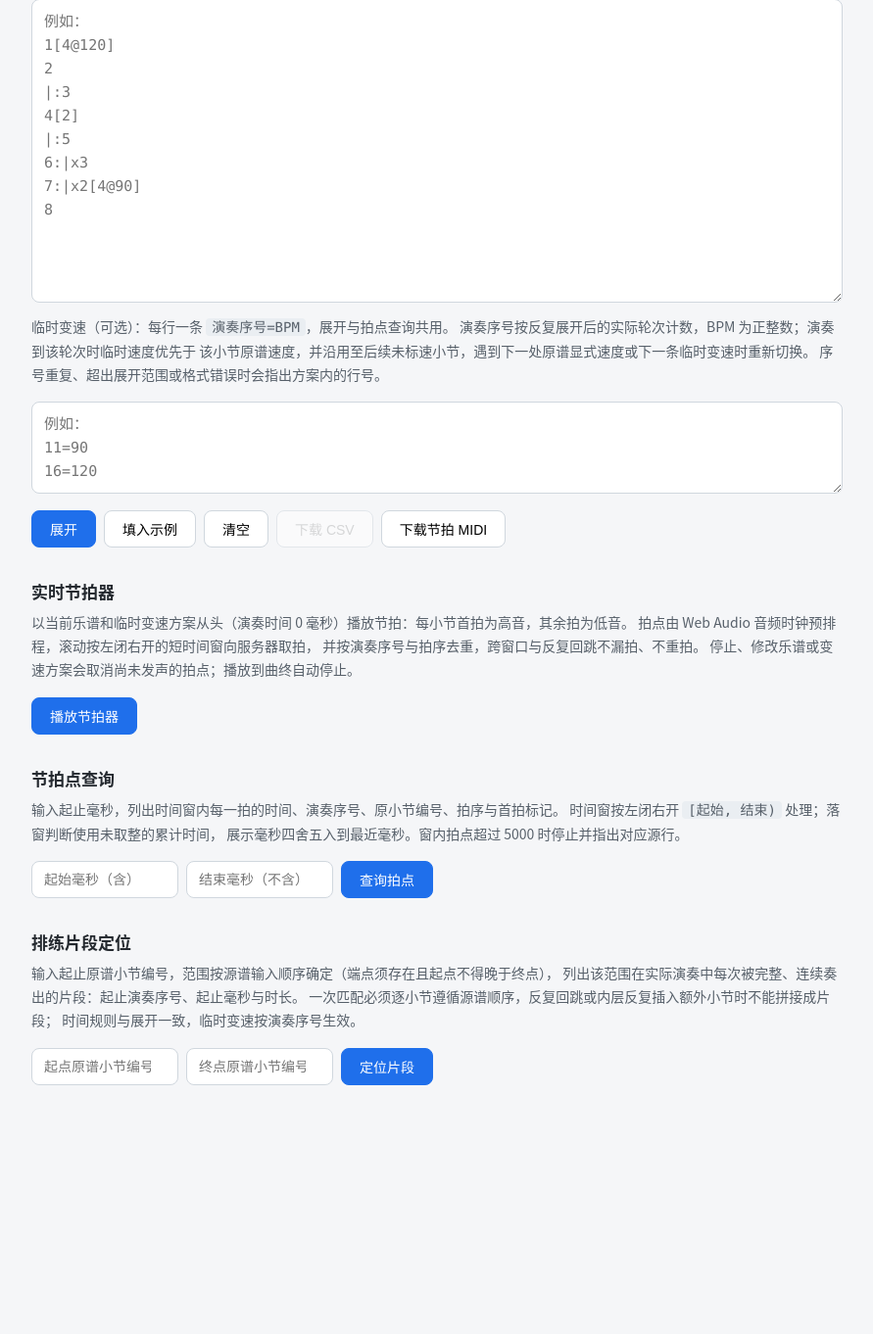
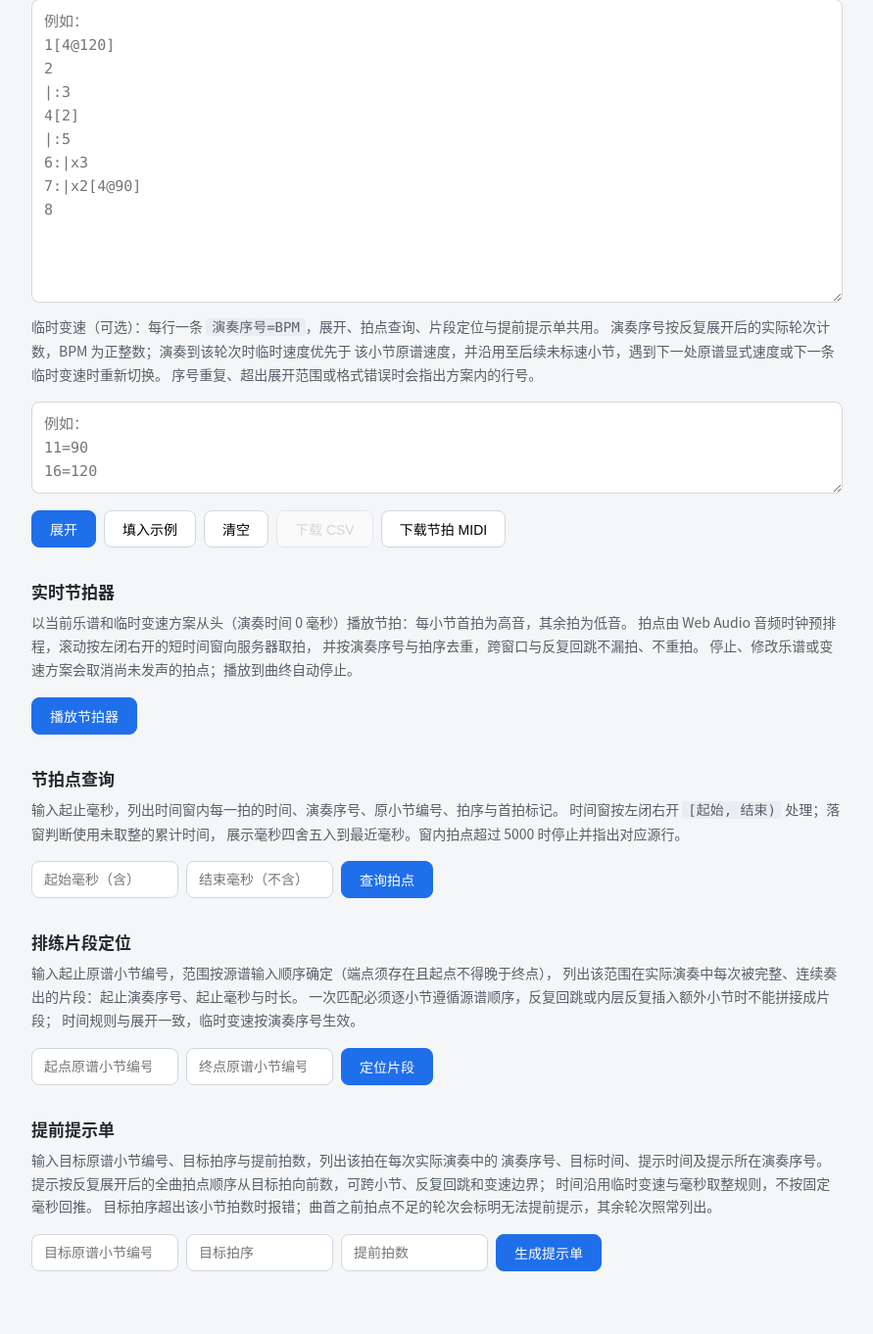
Before and after one commit to browndavid7120/solo-gsb-bb5c15ad-5aaea929-0cae-5ab5-a104-172853607c76, a Flask app: page / in a window 1280 px wide. Shown: the part 211-1573 px from the top of the page at 98% size, without its empty margins (194-1085 px from the left). Before the commit the page ends 1319 px from the top, so only its background shows below. Run offline with Flask 3, Linux system fonts and the light colour scheme.

Commit message:
GSB 5aaea929-0cae-5ab5-a104-172853607c76 A: platform archive

```diff
--- a/app.py
+++ b/app.py
@@ -6,8 +6,9 @@ import os
 from flask import Flask, Response, jsonify, render_template, request
 
 from repeats import (
-    MAX_BEATS, MAX_MEASURES, MAX_TOTAL_BEATS, beats_in_window, build_midi,
-    expand, match_segments, parse, parse_tempo_map, source_range_pattern,
+    MAX_BEATS, MAX_MEASURES, MAX_TOTAL_BEATS, advance_cues, beats_in_window,
+    build_midi, expand, match_segments, parse, parse_tempo_map,
+    source_range_pattern,
 )
 
 app = Flask(__name__)
@@ -62,6 +63,20 @@ def _parse_measure_number(data, key, label):
         value = int(value)
     if value < 0:
         return None, f"{label}小节编号必须是非负整数"
+    return value, None
+
+
+def _parse_positive_int(data, key, label):
+    """校验正整数参数（拍序、提前拍数），返回 (值, 错误描述)；通过时错误描述为 None。"""
+    value = data.get(key)
+    if isinstance(value, bool) or not isinstance(value, (int, float)):
+        return None, f"{label}必须是正整数"
+    if isinstance(value, float):
+        if not math.isfinite(value) or value != int(value):
+            return None, f"{label}必须是正整数"
+        value = int(value)
+    if value < 1:
+        return None, f"{label}必须是正整数"
     return value, None
 
 
@@ -226,6 +241,58 @@ def api_segments():
     })
 
 
+@app.post("/api/cues")
+def api_cues():
+    data = request.get_json(silent=True) or {}
+    text = data.get("input", "")
+    if not isinstance(text, str) or not text.strip():
+        return jsonify({
+            "ok": False,
+            "errors": [{"line": None, "message": "输入为空，请逐行输入小节编号"}],
+        })
+
+    root, errors = parse(text)
+    if errors:
+        return jsonify({"ok": False, "errors": errors})
+
+    num, err = _parse_measure_number(data, "num", "目标")
+    if err is not None:
+        return jsonify({"ok": False, "errors": [{"line": None, "message": err}]})
+    beat, err = _parse_positive_int(data, "beat", "目标拍序")
+    if err is not None:
+        return jsonify({"ok": False, "errors": [{"line": None, "message": err}]})
+    advance, err = _parse_positive_int(data, "advance", "提前拍数")
+    if err is not None:
+        return jsonify({"ok": False, "errors": [{"line": None, "message": err}]})
+
+    # 与展开接口一致：先展开一次取得总小节数以校验临时变速序号范围
+    rows, overflow = expand(root)
+    if overflow is not None:
+        return jsonify({
+            "ok": False,
+            "overflow": True,
+            "errors": [_measure_overflow_error(overflow)],
+        })
+    tempo_map, tempo_errors = _parse_tempo(data, len(rows))
+    if tempo_errors:
+        return jsonify({"ok": False, "errors": tempo_errors})
+
+    cues, error = advance_cues(root, num, beat, advance, tempo_map=tempo_map)
+    if error is not None:
+        if "node" in error:
+            return jsonify({
+                "ok": False,
+                "overflow": True,
+                "errors": [_measure_overflow_error(error["node"])],
+            })
+        return jsonify({
+            "ok": False,
+            "errors": [{"line": None, "message": error["message"]}],
+        })
+
+    return jsonify({"ok": True, "count": len(cues), "cues": cues})
+
+
 def _midi_error_entry(error):
     """将 build_midi 的失败描述转换为统一的错误条目。"""
     kind = error["kind"]
--- a/repeats.py
+++ b/repeats.py
@@ -1,4 +1,4 @@
-"""反复段解析与展开核心逻辑：展开、排练时间轴、节拍点查询与排练片段定位。
+"""反复段解析与展开核心逻辑：展开、排练时间轴、节拍点查询、排练片段定位与提前提示单。
 
 输入格式（逐行）：
     [|:]小节编号[:|xN][拍数@BPM]
@@ -15,6 +15,7 @@
   遇到下一处原谱显式速度或下一条临时变速时重新切换
 """
 
+import bisect
 import math
 import re
 import struct
@@ -438,6 +439,79 @@ def beats_in_window(root, start_ms, end_ms,
     return beats, None
 
 
+def advance_cues(root, target_num, target_beat, advance,
+                 measure_limit=MAX_MEASURES, tempo_map=None):
+    """为“提前提示单”计算目标拍在每次实际演奏中的提示点。
+
+    目标拍为源谱编号 target_num 的小节的第 target_beat 拍；提示点按反复展开后的
+    全曲拍点顺序从目标拍向前数 advance 拍（可跨小节、反复回跳和变速边界）。
+    时间沿用与展开、拍点查询相同的速度轨迹（含临时变速 tempo_map）与毫秒取整规则：
+    累计时保留精度，展示毫秒四舍五入到最近毫秒，不按固定毫秒回推。
+
+    返回 (cues, error)：
+    - cues  为 [{"seq": 目标拍所在演奏序号, "target_ms": 目标时间,
+                  "cue_ms": 提示时间, "cue_seq": 提示所在演奏序号,
+                  "able": 是否可提前提示}, ...]；
+      曲首之前拍点不足（目标拍之前不足 advance 拍）的轮次 able 为 False，
+      cue_ms 与 cue_seq 为 None，其余轮次仍正常返回
+    - error 为 None；或 {"message": 错误描述}
+      （目标小节不存在、目标拍序超出该小节拍数）；
+      或 {"kind": "measures", "node": 小节节点}（展开超过 measure_limit）
+    """
+    # 目标小节的拍数是源谱属性，先在源谱中定位并校验目标拍序
+    src_beats = None
+    for node in _iter_source_measures(root):
+        if node["num"] == target_num:
+            src_beats = node["beats"]
+            break
+    if src_beats is None:
+        return None, {"message": f"目标小节编号 {target_num} 在源谱中不存在"}
+    if target_beat > src_beats:
+        return None, {"message": (
+            f"目标拍序 {target_beat} 超出小节 {target_num} 的拍数"
+            f"（{src_beats} 拍）"
+        )}
+
+    # 按演奏顺序记录每个小节的拍点起点：(起始累计拍数, 起始毫秒(未取整), 每拍毫秒, 演奏序号)
+    measures = []
+    targets = []  # 目标小节各轮次在 measures 中的下标
+    elapsed = 0.0  # 已累计的演奏时长（毫秒，保留精度）
+    cum = 0  # 已累计的拍数
+    for node, seq, bpm, _origin in _iter_playback(root, tempo_map):
+        if seq > measure_limit:
+            return None, {"kind": "measures", "node": node}
+        beat_len = 60000 / bpm
+        if node["num"] == target_num:
+            targets.append(len(measures))
+        measures.append((cum, elapsed, beat_len, seq))
+        elapsed += node["beats"] * beat_len
+        cum += node["beats"]
+
+    starts = [m[0] for m in measures]  # 各小节起始累计拍数，用于二分定位提示拍
+    cues = []
+    for idx in targets:
+        cum0, el0, bl0, seq = measures[idx]
+        target_ms = _round_ms(el0 + (target_beat - 1) * bl0)
+        # 提示拍的全曲拍点下标：从目标拍向前数 advance 拍
+        g = cum0 + (target_beat - 1) - advance
+        if g < 0:
+            cues.append({
+                "seq": seq, "target_ms": target_ms,
+                "cue_ms": None, "cue_seq": None, "able": False,
+            })
+            continue
+        # 起始累计拍数不超过 g 的最后一个小节即提示拍所在小节
+        cum1, el1, bl1, cue_seq = measures[bisect.bisect_right(starts, g) - 1]
+        cues.append({
+            "seq": seq,
+            "target_ms": target_ms,
+            "cue_ms": _round_ms(el1 + (g - cum1) * bl1),
+            "cue_seq": cue_seq,
+            "able": True,
+        })
+    return cues, None
+
+
 def _bpm_to_us_per_beat(bpm):
     """BPM 换算为微秒/四分音符（60_000_000/BPM），四舍五入到最近整数。"""
     return int(math.floor(60_000_000.0 / bpm + 0.5))
--- a/templates/index.html
+++ b/templates/index.html
@@ -46,7 +46,7 @@
     background: #ffebe9; border: 1px solid #ffb3ad; border-radius: 8px;
     color: #a40e26; font-size: 14px; line-height: 1.8;
   }
-  #summary, #beatSummary, #segmentSummary { font-size: 14px; color: #1a7f37; margin: 0 0 10px; font-weight: 600; }
+  #summary, #beatSummary, #segmentSummary, #cueSummary { font-size: 14px; color: #1a7f37; margin: 0 0 10px; font-weight: 600; }
   #metroStatus { font-size: 14px; color: #57606a; align-self: center; }
   table {
     width: 100%; border-collapse: collapse; background: #fff;
@@ -76,7 +76,7 @@
   <textarea id="input" rows="12" spellcheck="false"
     placeholder="例如：&#10;1[4@120]&#10;2&#10;|:3&#10;4[2]&#10;|:5&#10;6:|x3&#10;7:|x2[4@90]&#10;8"></textarea>
   <p class="hint">
-    临时变速（可选）：每行一条 <code>演奏序号=BPM</code>，展开与拍点查询共用。
+    临时变速（可选）：每行一条 <code>演奏序号=BPM</code>，展开、拍点查询、片段定位与提前提示单共用。
     演奏序号按反复展开后的实际轮次计数，BPM 为正整数；演奏到该轮次时临时速度优先于
     该小节原谱速度，并沿用至后续未标速小节，遇到下一处原谱显式速度或下一条临时变速时重新切换。
     序号重复、超出展开范围或格式错误时会指出方案内的行号。
@@ -149,6 +149,28 @@
     </thead>
     <tbody></tbody>
   </table>
+
+  <h2>提前提示单</h2>
+  <p class="hint">
+    输入目标原谱小节编号、目标拍序与提前拍数，列出该拍在每次实际演奏中的
+    演奏序号、目标时间、提示时间及提示所在演奏序号。
+    提示按反复展开后的全曲拍点顺序从目标拍向前数，可跨小节、反复回跳和变速边界；
+    时间沿用临时变速与毫秒取整规则，不按固定毫秒回推。
+    目标拍序超出该小节拍数时报错；曲首之前拍点不足的轮次会标明无法提前提示，其余轮次照常列出。
+  </p>
+  <div class="toolbar">
+    <input id="cueNum" type="number" min="0" step="1" placeholder="目标原谱小节编号">
+    <input id="cueBeat" type="number" min="1" step="1" placeholder="目标拍序">
+    <input id="cueAdvance" type="number" min="1" step="1" placeholder="提前拍数">
+    <button id="cuesBtn" class="primary">生成提示单</button>
+  </div>
+  <p id="cueSummary"></p>
+  <table id="cueResult" hidden>
+    <thead>
+      <tr><th>演奏序号</th><th>目标时间(毫秒)</th><th>提示时间(毫秒)</th><th>提示所在演奏序号</th></tr>
+    </thead>
+    <tbody></tbody>
+  </table>
 </div>
 
 <script>
@@ -177,6 +199,10 @@ for (const id of ["startMs", "endMs"]) {
 $("segmentsBtn").addEventListener("click", doSegmentQuery);
 for (const id of ["startNum", "endNum"]) {
   $(id).addEventListener("keydown", (e) => { if (e.key === "Enter") doSegmentQuery(); });
+}
+$("cuesBtn").addEventListener("click", doCueQuery);
+for (const id of ["cueNum", "cueBeat", "cueAdvance"]) {
+  $(id).addEventListener("keydown", (e) => { if (e.key === "Enter") doCueQuery(); });
 }
 
 // ---- 实时节拍器 ----
@@ -383,6 +409,7 @@ function reset() {
   resetExpand();
   resetBeats();
   resetSegments();
+  resetCues();
 }
 
 function resetExpand() {
@@ -403,6 +430,12 @@ function resetSegments() {
   $("segmentSummary").textContent = "";
   $("segmentResult").hidden = true;
   $("segmentResult").querySelector("tbody").innerHTML = "";
+}
+
+function resetCues() {
+  $("cueSummary").textContent = "";
+  $("cueResult").hidden = true;
+  $("cueResult").querySelector("tbody").innerHTML = "";
 }
 
 async function doExpand() {
@@ -550,6 +583,55 @@ async function doSegmentQuery() {
   $("segmentResult").hidden = false;
 }
 
+async function doCueQuery() {
+  $("errors").innerHTML = "";
+  resetCues();
+  // 空值或非数字（NaN 经 JSON 序列化也为 null）交由服务端校验
+  const toNum = (id) => {
+    const v = $(id).value.trim();
+    return v === "" ? null : Number(v);
+  };
+  let data;
+  try {
+    const resp = await fetch("/api/cues", {
+      method: "POST",
+      headers: { "Content-Type": "application/json" },
+      body: JSON.stringify({
+        input: $("input").value,
+        num: toNum("cueNum"),
+        beat: toNum("cueBeat"),
+        advance: toNum("cueAdvance"),
+        tempo: $("tempo").value,
+      }),
+    });
+    data = await resp.json();
+  } catch (e) {
+    showErrors([{ line: null, message: "请求失败：" + e }]);
+    return;
+  }
+  if (!data.ok) {
+    showErrors(data.errors || []);
+    return;
+  }
+  const unable = data.cues.filter((c) => !c.able).length;
+  $("cueSummary").textContent = unable
+    ? `目标拍共演奏 ${data.count} 次，其中 ${unable} 次因曲首之前拍点不足无法提前提示`
+    : `目标拍共演奏 ${data.count} 次`;
+  const tbody = $("cueResult").querySelector("tbody");
+  const frag = document.createDocumentFragment();
+  for (const c of data.cues) {
+    const tr = document.createElement("tr");
+    for (const v of [c.seq, c.target_ms, c.able ? c.cue_ms : "无法提前提示", c.able ? c.cue_seq : "—"]) {
+      const td = document.createElement("td");
+      td.textContent = v;
+      tr.appendChild(td);
+    }
+    frag.appendChild(tr);
+  }
+  tbody.appendChild(frag);
+  $("cueResult").hidden = false;
+}
+
 function downloadCsv() {
   const lines = ["演奏序号,原小节编号,源行号,起始时间(毫秒),结束时间(毫秒)"];
   for (const r of lastRows) lines.push(`${r.seq},${r.num},${r.line},${r.start_ms},${r.end_ms}`);
```
Also changed, not shown: README.md.
